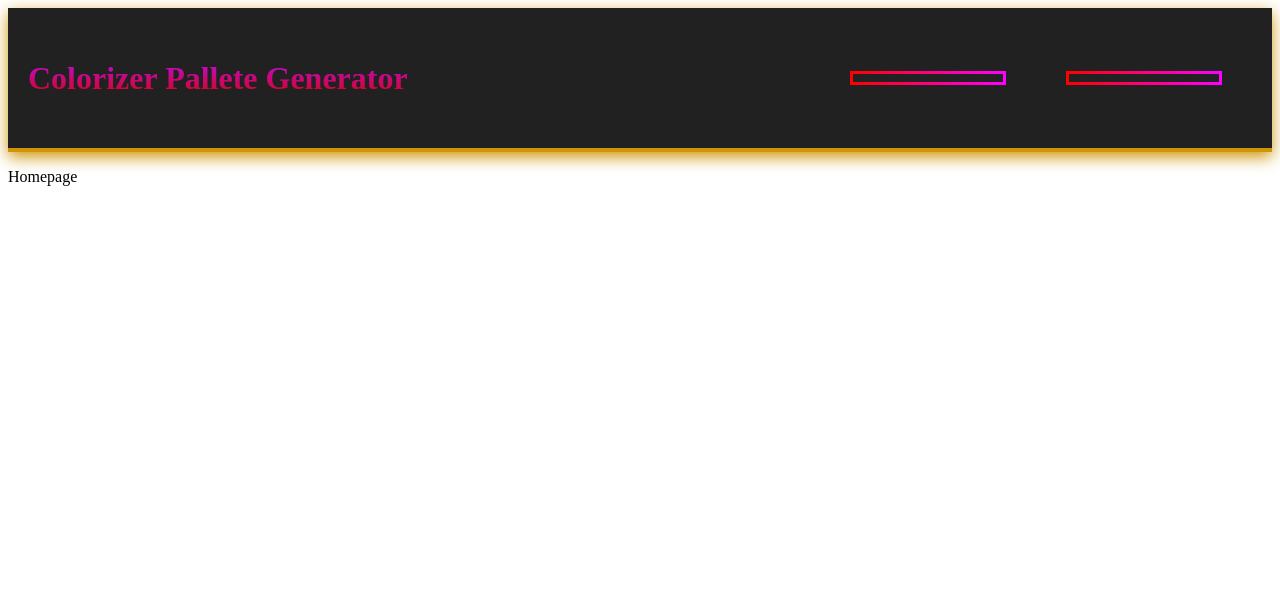
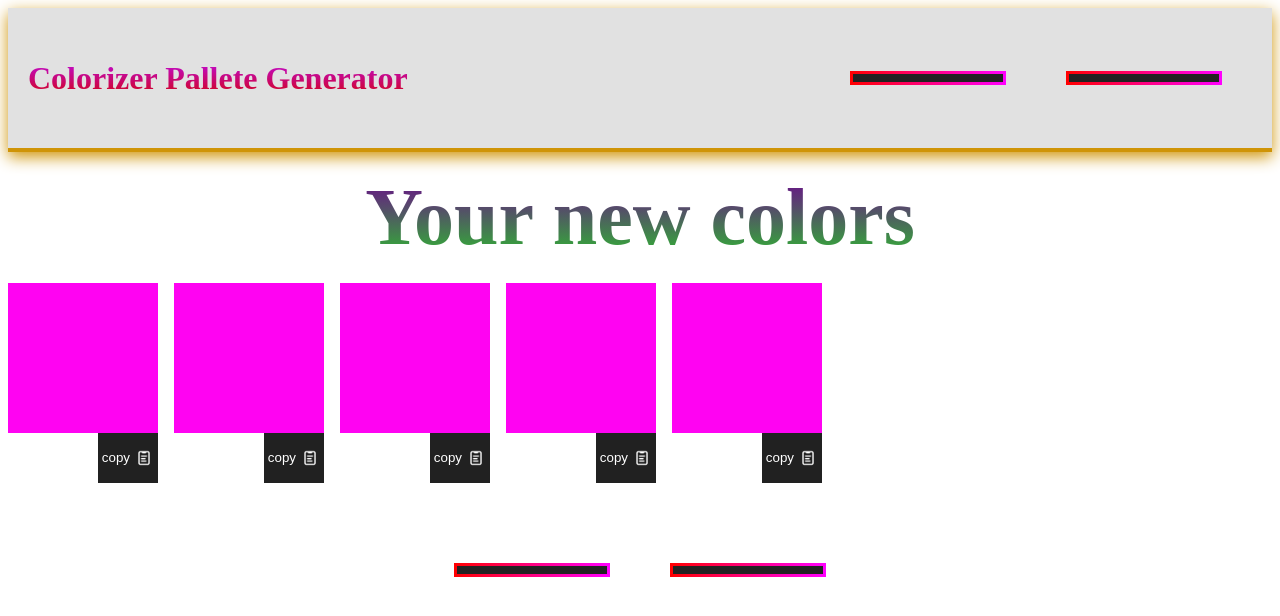
Before and after one commit to simo994q/pallette-generator-ts, a React (Vite) app: page / in a window 1280 px wide. Shown: the top 616 px of the page. Built offline with nearby package versions, Linux system fonts and the light colour scheme; the HTML template or start-up script is replaced by a standard one.

Commit message:
Homepage og my palette done styling

```diff
--- a/src/Components/Button/Buttons.module.scss
+++ b/src/Components/Button/Buttons.module.scss
@@ -4,7 +4,7 @@
     color: #ffffff;
     background: #222;
     border: none;
-
+    cursor: pointer;
 }
 
 .moduleBorderWrap {
--- a/src/Components/ColorCard/ColorCard.module.scss
+++ b/src/Components/ColorCard/ColorCard.module.scss
@@ -1,6 +1,8 @@
 .wrapper {
-    display: flex;
-    flex-direction: column;
+    // display: flex;
+    // flex-direction: column;
+    display: grid;
+    grid-template-columns: repeat(auto-fill, minmax(100px, 1fr));
     width: 150px; // skal laves responsiv
 
     .color {
--- a/src/Components/ColorGroup/ColorGroup.module.scss
+++ b/src/Components/ColorGroup/ColorGroup.module.scss
@@ -1,7 +1,9 @@
 .wrapper {
+    display: grid;
+    grid-template-columns: repeat(auto-fill, minmax(100px, 1fr));
     width: 100%;
-    display: flex;
-    flex-direction: row;
+    // display: flex;
+    // flex-direction: row;
     justify-content: center;
-    gap: 1rem;
+    gap: 4rem;
 }
--- /dev/null
+++ b/src/Pages/Homepage.module.scss
@@ -0,0 +1,26 @@
+.homepage {
+
+    .headline {
+        display: flex;
+        flex-direction: column;
+        align-items: center;
+    }
+
+
+    h1 {
+        font-size: 5rem;
+        margin: 20px;
+        background: -webkit-linear-gradient(rgb(112, 0, 146), rgb(44, 192, 44));
+        -webkit-background-clip: text;
+        -webkit-text-fill-color: transparent;
+    }
+
+}
+
+.generateSave {
+    display: flex;
+    flex-direction: row;
+    align-items: center;
+    justify-content: center;
+    margin: 50px;
+}
--- a/src/Pages/Homepage.tsx
+++ b/src/Pages/Homepage.tsx
@@ -1,11 +1,26 @@
+import homepageStyle from '../Pages/Homepage.module.scss'
 import { Button } from "../Components/Button/Buttons"
+import ColorCard from '../Components/ColorCard/ColorCard'
+import ColorGroup from '../Components/ColorGroup/ColorGroup'
 export function Homepage({ title }: { title: string }) {
 
 
     return (
-        <>
-            <p>Homepage</p>
-        </>
-
+        <section className={homepageStyle.homepage}>
+            <div className={homepageStyle.headline}>
+                <h1>Your new colors</h1>
+            </div>
+            <ColorGroup>
+                <ColorCard color={'#ff03f2'} copytext={true} />
+                <ColorCard color={'#ff03f2'} copytext={true} />
+                <ColorCard color={'#ff03f2'} copytext={true} />
+                <ColorCard color={'#ff03f2'} copytext={true} />
+                <ColorCard color={'#ff03f2'} copytext={true} />
+            </ColorGroup>
+            <div className={homepageStyle.generateSave}>
+                <Button />
+                <Button />
+            </div>
+        </section>
     )
 }
--- a/src/Pages/MyPallettes.tsx
+++ b/src/Pages/MyPallettes.tsx
@@ -1,3 +1,7 @@
+import mypalletsStyle from './Mypallettes.module.scss'
+import { Button } from "../Components/Button/Buttons"
+import ColorCard from '../Components/ColorCard/ColorCard'
+import ColorGroup from '../Components/ColorGroup/ColorGroup'
 
 
 export function MyPallettes({ title }: { title: string }) {
@@ -5,7 +9,45 @@ export function MyPallettes({ title }: { title: string }) {
 
     return (
         <>
-            <p>My saved Pallettes</p>
+            <section className={mypalletsStyle.savedPallets}>
+
+                <ColorGroup>
+                    <ColorCard color={'#ff03f2'} copytext={true} />
+                    <ColorCard color={'#ff03f2'} copytext={true} />
+                    <ColorCard color={'#ff03f2'} copytext={true} />
+                    <ColorCard color={'#ff03f2'} copytext={true} />
+                    <ColorCard color={'#ff03f2'} copytext={true} />
+                    <div>
+                        <Button />
+                        <Button />
+                    </div>
+                </ColorGroup>
+                <hr />
+                <ColorGroup>
+                    <ColorCard color={'#ff03f2'} copytext={true} />
+                    <ColorCard color={'#ff03f2'} copytext={true} />
+                    <ColorCard color={'#ff03f2'} copytext={true} />
+                    <ColorCard color={'#ff03f2'} copytext={true} />
+                    <ColorCard color={'#ff03f2'} copytext={true} />
+                    <div>
+                        <Button />
+                        <Button />
+                    </div>
+                </ColorGroup>
+                <hr />
+                <ColorGroup>
+                    <ColorCard color={'#ff03f2'} copytext={true} />
+                    <ColorCard color={'#ff03f2'} copytext={true} />
+                    <ColorCard color={'#ff03f2'} copytext={true} />
+                    <ColorCard color={'#ff03f2'} copytext={true} />
+                    <ColorCard color={'#ff03f2'} copytext={true} />
+                    <div>
+                        <Button />
+                        <Button />
+                    </div>
+                </ColorGroup>
+
+            </section>
         </>
 
     )
--- /dev/null
+++ b/src/Pages/Mypallettes.module.scss
@@ -0,0 +1,9 @@
+.savedPallets{
+
+    padding: 50px;
+
+
+    hr{
+        margin: 50px;
+    }
+}
--- a/src/Pages/Nav/Nav.module.scss
+++ b/src/Pages/Nav/Nav.module.scss
@@ -2,7 +2,7 @@
     display: flex;
     border-bottom: #CF9407 solid 4px;
     padding-bottom: 15px;
-    background-color: #212121;
+    background-color: #e1e1e1;
     height: 100px;
     align-items: center;
     padding: 20px;
--- a/src/Pages/Nav/Nav.tsx
+++ b/src/Pages/Nav/Nav.tsx
@@ -7,10 +7,10 @@ export function Navigation() {
     return (
         <section className={navStyle.navigation}>
             <nav>
-                    <Link to='/'><h3>Colorizer Pallete Generator</h3></Link>
+                <Link to='/'><h3>Colorizer Pallete Generator</h3></Link>
                 <ul>
-                    <Button/>
-                    <Link to='/mypallettes'><li><Button/></li></Link>
+                    <Link to='/'>  <Button /></Link>
+                    <Link to='/mypallettes'><li><Button /></li></Link>
                 </ul>
             </nav>
         </section>
```
